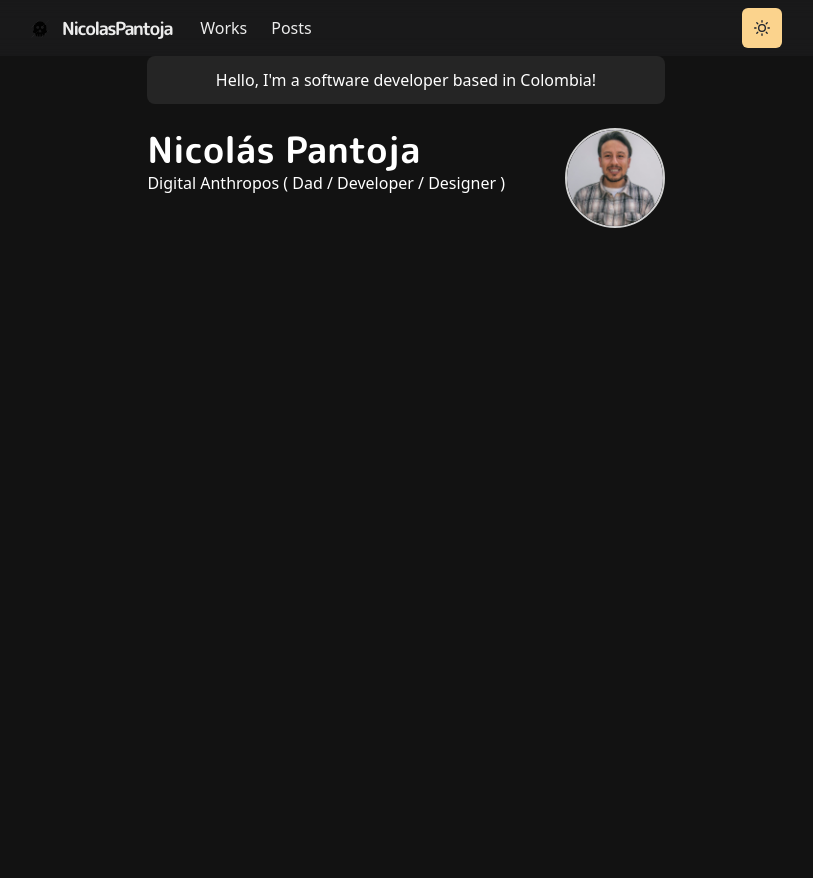
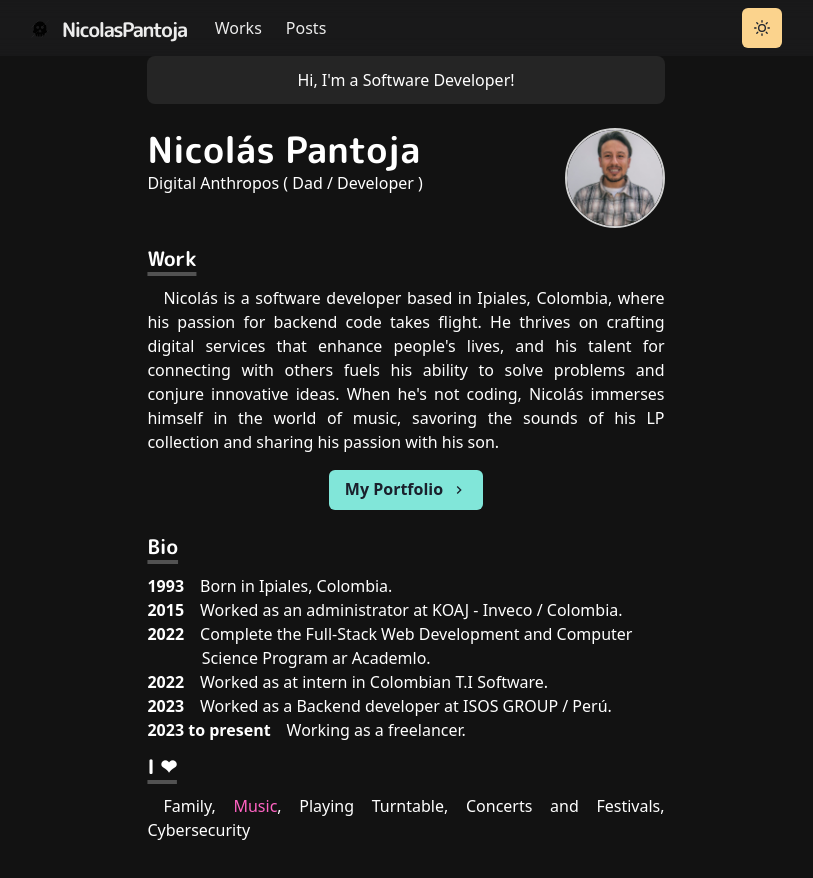
Before and after one commit to Nicccccolas/nicommit-homepage, a Next.js app: page / in a window 1280 px wide. Shown: the top 878 px of the page, without its empty margins (234-1047 px from the left). Before the commit the page ends 800 px from the top, so only its background shows below. Built offline with nearby package versions, Linux system fonts and the light colour scheme.

Commit message:
Add bio section and work experience

```diff
--- /dev/null
+++ b/components/bio.js
@@ -0,0 +1,12 @@
+import styled from '@emotion/styled'
+import { Box } from '@chakra-ui/react'
+
+export const BioSection = styled(Box)`
+  padding-left: 3.4em;
+  text-indent: -3.4em;
+`
+
+export const BioYear = styled.span`
+  font-weight: bold;
+  margin-right: 1em;
+`
--- a/components/logo.js
+++ b/components/logo.js
@@ -2,11 +2,10 @@ import Link from 'next/link'
 import Image from 'next/image'
 import { Text, useColorModeValue } from '@chakra-ui/react'
 import styled from '@emotion/styled'
-import { withEmotionCache } from '@emotion/react'
 
 const LogoBox = styled.span`
 font-weight: bold;
-font-size: 18px;
+font-size: 20px;
 display: inline-flex;
 align-items: center;
 height: 30px;
@@ -14,7 +13,7 @@ line-height: 20px
 padding: 10px;
 
 &:hover img {
-  transform: rotate(5deg);
+  transform: rotate(15deg);
  }
 `
 
--- /dev/null
+++ b/components/paragraph.js
@@ -0,0 +1,8 @@
+import styled from '@emotion/styled'
+
+const Paragraph = styled.p`
+  text-align: justify;
+  text-indent: 1em;
+`
+
+export default Paragraph
--- /dev/null
+++ b/components/section.js
@@ -0,0 +1,21 @@
+import { motion } from 'framer-motion'
+import { chakra, shouldForwardProp } from '@chakra-ui/react'
+
+const StyledDiv = chakra(motion.div, {
+  shouldForwardProp: (prop) => {
+    return shouldForwardProp(prop) || prop === 'transition'
+  }
+})
+
+const Section = ({ children, delay = 0 }) => (
+  <StyledDiv
+    initial={{ y: 10, opacity: 0 }}
+    animate={{ y: 0, opacity: 1 }}
+    transition={{ duration: 0.8, delay }}
+    mb={6}
+  >
+    {children}
+  </StyledDiv>
+)
+
+export default Section
--- a/pages/index.js
+++ b/pages/index.js
@@ -3,8 +3,15 @@ import {
   Box,
   Heading,
   Image,
-  useColorModeValue
+  useColorModeValue,
+  Button,
+  Link
 } from '@chakra-ui/react'
+import NextLink from 'next/link'
+import Section from '../components/section'
+import Paragraph from '../components/paragraph'
+import { ChevronRightIcon } from '@chakra-ui/icons'
+import { BioSection, BioYear } from '../components/bio'
 
 export default function Page() {
   return (
@@ -16,7 +23,7 @@ export default function Page() {
         mb={6}
         align="center"
       >
-        Hello, I&apos;m a software developer based in Colombia!
+        Hi, I&apos;m a Software Developer!
       </Box>
 
       <Box display={{ md: 'flex' }}>
@@ -24,7 +31,7 @@ export default function Page() {
           <Heading as="h2" variant="page-title">
             Nicolás Pantoja
           </Heading>
-          <p>Digital Anthropos ( Dad / Developer / Designer )</p>
+          <p>Digital Anthropos ( Dad / Developer )</p>
         </Box>
         <Box
           flexShrink={0}
@@ -44,6 +51,74 @@ export default function Page() {
           />
         </Box>
       </Box>
+
+      <Section delay={0.1}>
+        <Heading as="h3" variant="section-title">
+          Work
+        </Heading>
+        <Paragraph>
+          Nicolás is a software developer based in Ipiales, Colombia, where his
+          passion for backend code takes flight. He thrives on crafting digital
+          services that enhance people's lives, and his talent for connecting
+          with others fuels his ability to solve problems and conjure innovative
+          ideas. When he's not coding, Nicolás immerses himself in the world of
+          music, savoring the sounds of his LP collection and sharing his
+          passion with his son.
+        </Paragraph>
+        <Box align="center" my={4}>
+          <NextLink href="/works">
+            <Button rightIcon={<ChevronRightIcon />} colorScheme="teal">
+              My Portfolio
+            </Button>
+          </NextLink>
+        </Box>
+      </Section>
+
+      <Section delay={0.2}>
+        <Heading as="h3" variant="section-title">
+          Bio
+        </Heading>
+        <BioSection>
+          <BioYear>1993</BioYear>
+          Born in Ipiales, Colombia.
+        </BioSection>
+        <BioSection>
+          <BioYear>2015</BioYear>
+          Worked as an administrator at KOAJ - Inveco / Colombia.
+        </BioSection>
+        <BioSection>
+          <BioYear> 2022</BioYear>
+          Complete the Full-Stack Web Development and Computer Science Program
+          ar Academlo.
+        </BioSection>
+        <BioSection>
+          <BioYear>2022</BioYear>
+          Worked as at intern in Colombian T.I Software.
+        </BioSection>
+        <BioSection>
+          <BioYear>2023</BioYear>
+          Worked as a Backend developer at ISOS GROUP / Perú.
+        </BioSection>
+        <BioSection>
+          <BioYear>2023 to present</BioYear>
+          Working as a freelancer.
+        </BioSection>
+        <Section delay={0.3}>
+          <Heading as="h3" variant="section-title">
+            I ❤
+          </Heading>
+          <Paragraph>
+            Family,{' '}
+            <Link
+              href="https://open.spotify.com/playlist/7ETbaX34v31mWeQYo3lac7?si=dbb23dc31fa44420"
+              target="_blank"
+            >
+              Music
+            </Link>
+            , Playing Turntable, Concerts and Festivals, Cybersecurity
+          </Paragraph>
+        </Section>
+      </Section>
     </Container>
   )
 }
```
Also changed, not shown: public/images/logo1.png (added).
